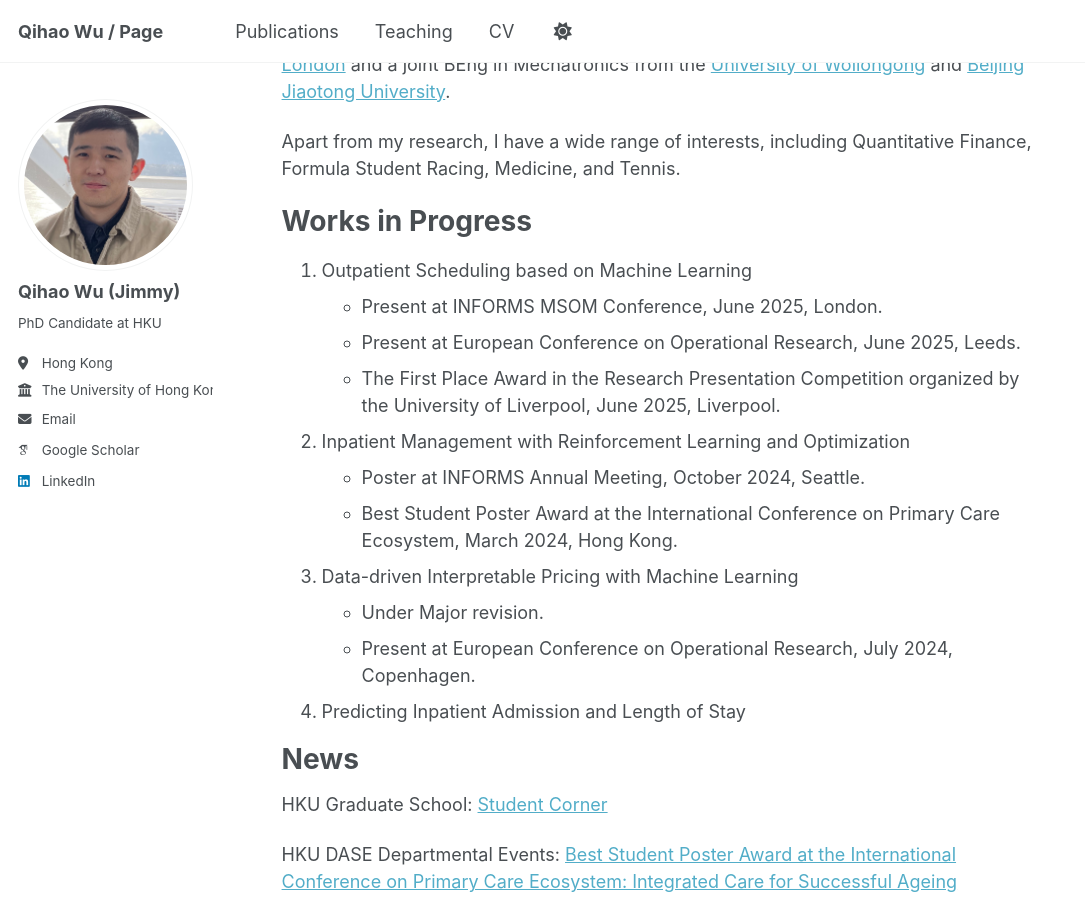
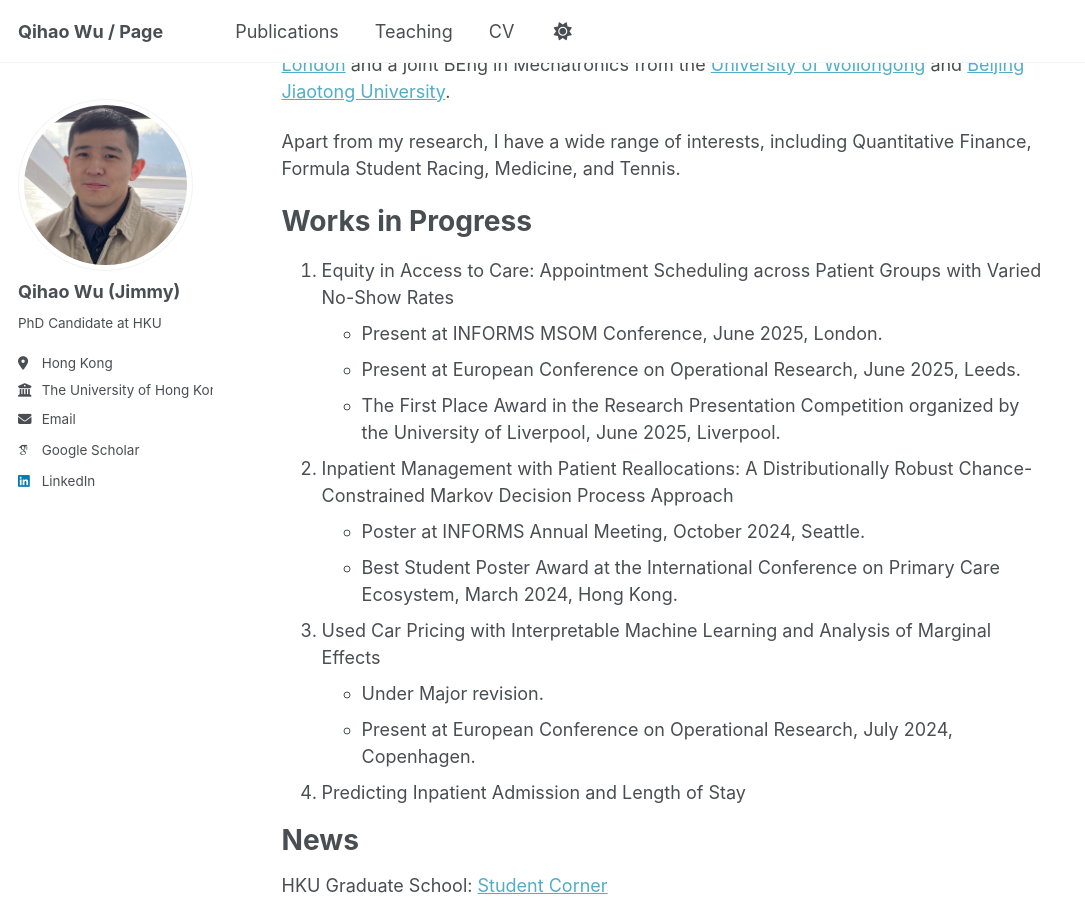
Before and after one commit to Qihao-Wu/bio, a Jekyll site: the page built from _pages/about.md, in a window 1280 px wide and 900 px high, scrolled down 346 px. Shown: the whole window, without its empty margins (0-1085 px from the left). Built offline with Jekyll 4.4.1, drawn with Linux system fonts in a browser that asks for light colours; some web fonts are replaced.

Commit message:
Update about.md

```diff
--- a/_pages/about.md
+++ b/_pages/about.md
@@ -21,18 +21,18 @@ Apart from my research, I have a wide range of interests, including Quantitative
 
 Works in Progress
 ======
-1. Outpatient Scheduling based on Machine Learning
+1. Equity in Access to Care: Appointment Scheduling across Patient Groups with Varied No-Show Rates
   * Present at INFORMS MSOM Conference, June 2025, London.
   * Present at European Conference on Operational Research, June 2025, Leeds.
   * The First Place Award in the Research Presentation Competition organized by the University of Liverpool, June 2025, Liverpool.
 
 
-2. Inpatient Management with Reinforcement Learning and Optimization
+2. Inpatient Management with Patient Reallocations: A Distributionally Robust Chance-Constrained Markov Decision Process Approach
   * Poster at INFORMS Annual Meeting, October 2024, Seattle.
   * Best Student Poster Award at the International Conference on Primary Care Ecosystem, March 2024, Hong Kong.
 
 
-3. Data-driven Interpretable Pricing with Machine Learning
+3. Used Car Pricing with Interpretable Machine Learning and Analysis of Marginal Effects
   * Under Major revision.
   * Present at European Conference on Operational Research, July 2024, Copenhagen.
 
```
